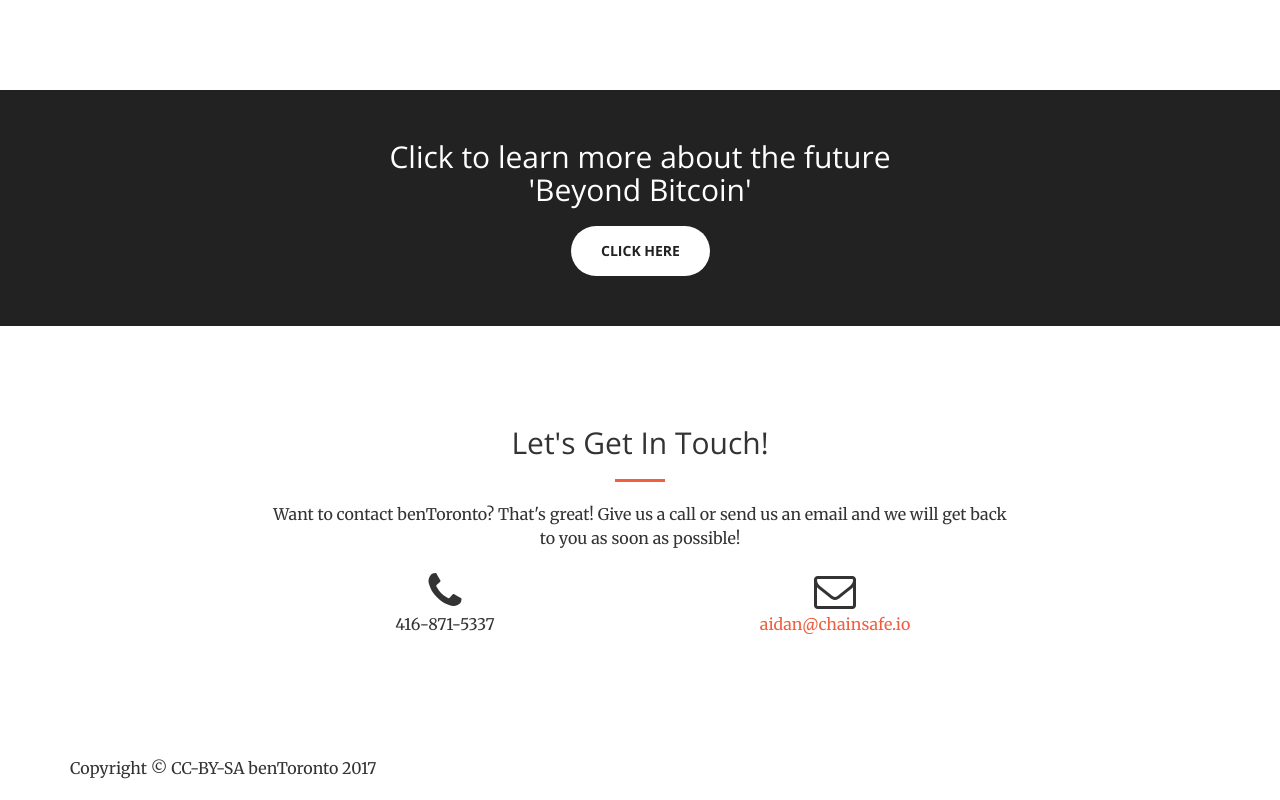
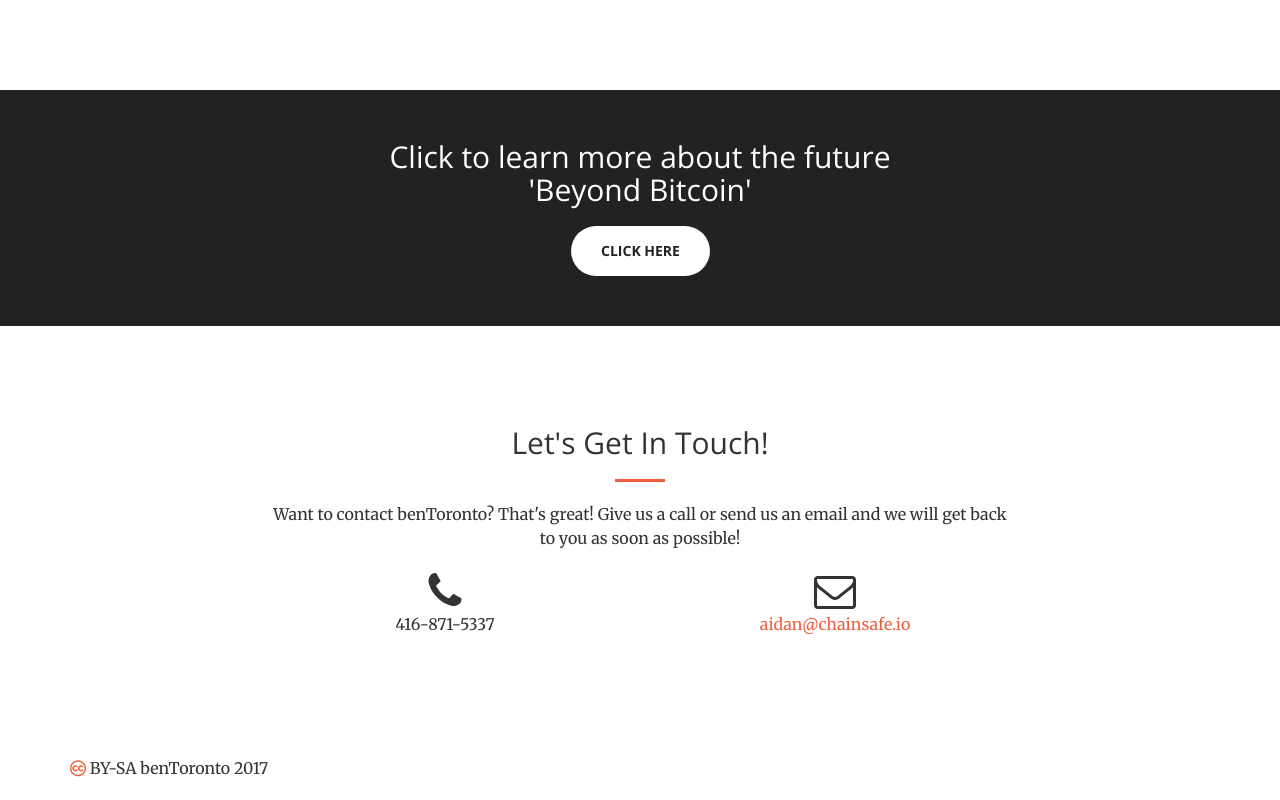
Before and after one commit to sriharikapu/benToronto, a website: page index.html in a window 1280 px wide. Shown: the part 2364-3164 px from the top of the page. Drawn offline with nearby package versions, Linux system fonts and the light colour scheme.

Commit message:
fa-cc footer

```diff
--- a/index.html
+++ b/index.html
@@ -212,7 +212,7 @@
   <div class="container">
     <div class="row">
       <div class="col-sm-8">
-        <p>Copyright &copy; CC-BY-SA benToronto 2017 </p>
+        <p><i class="fa fa-creative-commons text-primary sr-icon"></i> BY-SA benToronto 2017</p>
       </div>
       <!-- <div class="col-sm-4">
         <ul class="social-links">
```
